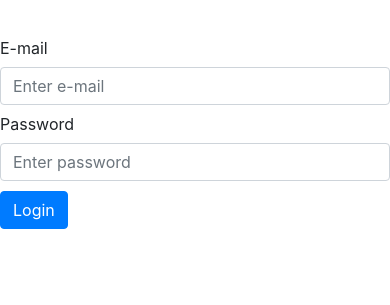
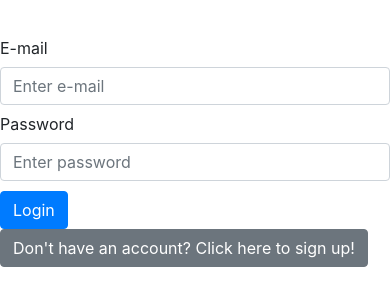
Before and after one commit to yinwanng/4711Assignment1, a website: page public/registrationLogin.html in a window 390 px wide. Shown: the part 179-484 px from the top of the page. Drawn offline with nearby package versions, Linux system fonts and the light colour scheme.

```diff
--- a/public/controller/registrationLoginController.js
+++ b/public/controller/registrationLoginController.js
@@ -2,3 +2,15 @@
     setupLogin();
     setupRegistration();
 }
+
+signMeUp = () => {
+    event.preventDefault();
+    $('#loginForm').hide();
+    $('#registrationForm').show();
+}
+
+loginMeIn = () => {
+    event.preventDefault();
+    $('#registrationForm').hide();
+    $('#loginForm').show();
+}
--- a/public/styles/style.css
+++ b/public/styles/style.css
@@ -71,6 +71,6 @@
     margin: 10px;
 }
 
-#loginButton {
+#loginButton, #registerButton {
     margin-right: 10px;
 }
--- a/public/view/registrationLoginView.js
+++ b/public/view/registrationLoginView.js
@@ -4,6 +4,7 @@
     let form = document.createElement("form");
     form.method = "post";
     form.action = "/";
+    form.id = "loginForm";
     let br = document.createElement("br");
     let br2 = document.createElement("br");
     form.classList = ["form-group row"];
@@ -51,7 +52,6 @@
     signUpButton.addEventListener("click", signMeUp);
     form.appendChild(signUpButton);
 
-
 }
 
 setupRegistration = () => {
@@ -60,7 +60,9 @@
     form.method = "post";
     form.action = "/";
     form.classList = ["form-group row"];
+    form.id = "registrationForm";
     form.style.display = "none";
+
 
     let br = document.createElement("br");
     let br2 = document.createElement("br");
@@ -112,12 +114,21 @@
     form.appendChild(passwordConfirmationLabel);
     form.appendChild(passwordConfirmationInput);
 
-    let loginButton = document.createElement("button");
-    let loginText = document.createTextNode("Register");
-    loginButton.classList = ["btn btn-primary"];
-
-    loginButton.appendChild(loginText);
+    let registerButton = document.createElement("button");
+    let registerText = document.createTextNode("Register");
+    registerButton.classList = ["btn btn-primary"];
+    registerButton.id = "registerButton";
+    registerButton.appendChild(registerText);
     form.appendChild(br);
     form.appendChild(br2);
-    form.appendChild(loginButton);
+    form.appendChild(registerButton);
+
+
+
+    let loginMeButton = document.createElement("button");
+    loginMeButton.classList = ["btn btn-secondary"];
+    let loginMeText = document.createTextNode("Have an account already? Click here!");
+    loginMeButton.appendChild(loginMeText);
+    loginMeButton.addEventListener("click", loginMeIn);
+    form.appendChild(loginMeButton);
 }
```
Also changed, not shown: public/hangman.html (+16 -0 lines).
